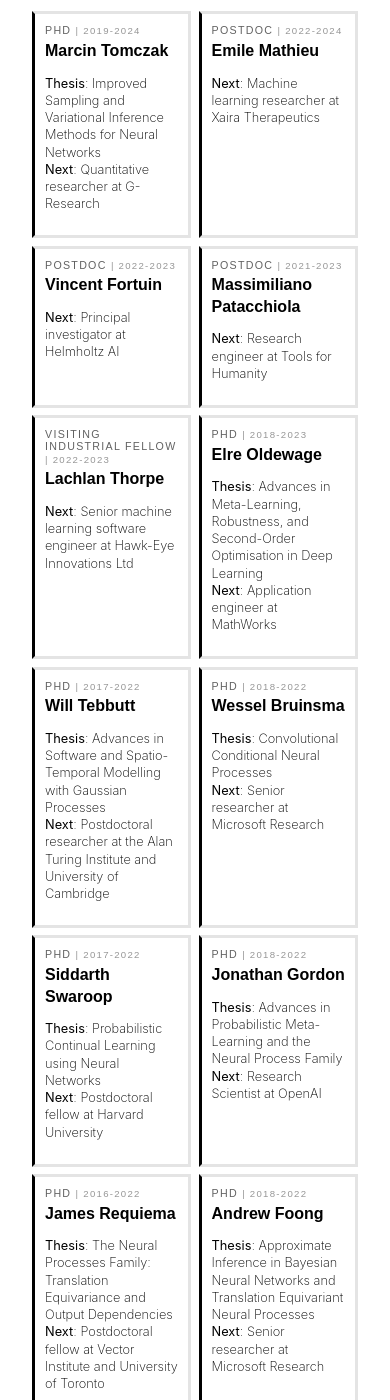
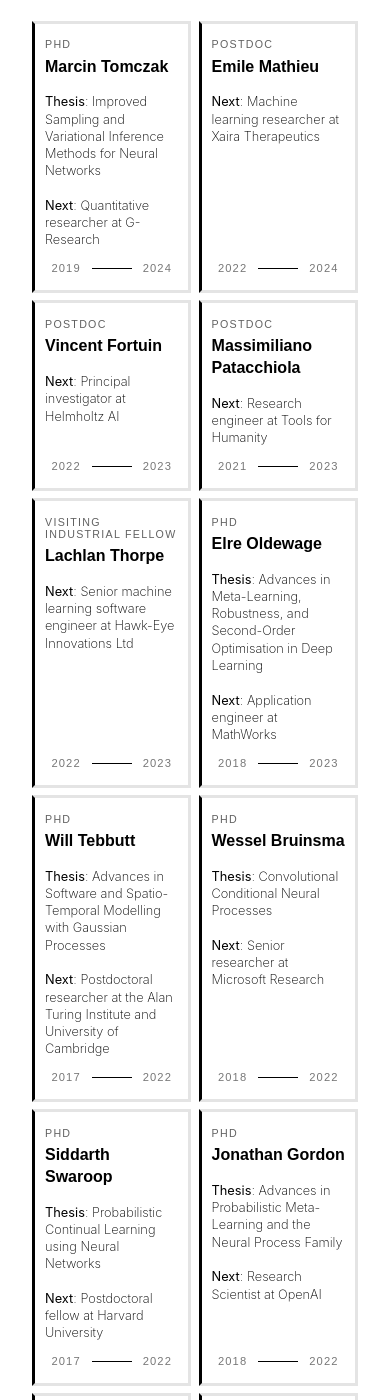
Before and after one commit to rich-turner-group/rich-turner-group.github.io, a Jekyll site: the page built from index.md, in a window 390 px wide and 1400 px high, scrolled down 7483 px. Built offline with Jekyll 4.4.1, drawn with Linux system fonts in a browser that asks for light colours; some of the changed text lies outside the part shown.

Commit message:
Incorporate Kenza's feedback into former members

```diff
--- a/_includes/former_member.html
+++ b/_includes/former_member.html
@@ -1,6 +1,9 @@
 {% comment %} <div class="fl w-100 w-third-ns link dim ba bw0 pa2 mv2 mh2 mh0-ns member-box" style="height=100%;"> {% endcomment %}
-<div class="former-member h-100 member-meta">
-<a href="{{ post.website }}" style="width: 100%; height=100%; display: block; color: black;">
+<a href="{{ post.website }}" class="former-member dim">
+{% comment %} <div class="former-member h-100 member-meta"> {% endcomment %}
+    <div class="member-meta" style="height: 100%;">
+        <div class="flex flex-column h-100" style="height: 100%;">
+{% comment %} <a href="{{ post.website }}" style="width: 100%; height=100%; display: block; color: black;"> {% endcomment %}
     <!-- <article> -->
     {% comment %} <div class="member-meta"> {% endcomment %}
         <div class="role">
@@ -15,15 +18,6 @@
                 {{ post.role }}
                 {% endif %}
             {% endif %}
-            <span style="color: rgb(150,150,150); font-size: 0.6rem;">
-                {% if post.start %}
-                {% if post.end %}
-                    {% if post.start != post.end %}
-                        | {{post.start}}-{{post.end}}
-                    {% endif %}
-                {% endif %}
-                {% endif %}
-            </span>
         </div>
         <h2 class="member-name-company">
             <span class="name">
@@ -35,6 +29,7 @@
                 {% if post.thesis %}
                     <b>Thesis</b>: {{ post.thesis }}
                     <br>
+                    <br>
                 {% endif %}
                 {% if post.next_role %}
                     <b>Next</b>: {{ post.next_role }}
@@ -42,7 +37,21 @@
                 {% endif %}
             </p>
         </noindex>
-    {% comment %} </div> {% endcomment %}
-    <!-- </article> -->
-    </a>
-</div>
+        {% comment %} </div> {% endcomment %}
+        <div class="former-member-date v-btm gray">
+            {% if post.start %}
+            {% if post.end %}
+                <div class="datestart">
+                    {{post.start}}
+                </div>
+                    <span class="divider"></span>
+                <div class="dateend">
+                    {{post.end}}
+                </div>
+            {% endif %}
+            {% endif %}
+            </div>
+        </div>
+    </div>
+</a>
+{% comment %} </div> {% endcomment %}
--- a/style.css
+++ b/style.css
@@ -407,7 +407,8 @@ a p::after {
     display: block
 }
 
-.news-sub-info .divider {
+.news-sub-info .divider,
+.former-member-date .divider {
     background: #000000;
     height: 1px;
     flex: 1;
@@ -523,6 +524,7 @@ a p::after {
 .member-meta .role {
     color: rgb(98, 98, 98);
     display: block;
+    padding-top: clamp(.2444444444rem, 1.1904761905vw, 0.4111111111rem);
     margin: 0 0 clamp(.2222222222rem, .4761904762vw, .4444444444rem);
     font-size: clamp(.6666666667rem, .7738095238vw, .7222222222rem);
     letter-spacing: .12em;
@@ -555,6 +557,13 @@ a p::after {
 
 .former-member {
     border-left: 0.2em solid black;
+    border-top: 0.2em solid rgb(228, 228, 228);
+    border-bottom: 0.2em solid rgb(228, 228, 228);
+    border-right: 0.2em solid rgb(228, 228, 228);
+}
+
+.former-member .member-meta {
+    border-style: none;
 }
 
 .former-members {
@@ -576,3 +585,38 @@ a p::after {
         grid-template-columns: repeat(4, 1fr)
     }
 }
+
+.former-member-date {
+    /* margin: 0 0 0 0; */
+    margin-bottom: 0.3rem;
+    padding-left: 0.4rem;
+    padding-right: 0.4rem;
+    vertical-align: bottom;
+    display: flex;
+    align-items: center;
+    width: 100%;
+    line-height: 1.35;
+    font-weight: 400;
+    font-size: 0.7rem;
+    margin-top: auto;
+    /* Push to bottom */
+
+}
+
+
+.former-member-date .dateend {
+    text-align: right;
+    line-height: 1.25;
+    letter-spacing: .1em;
+}
+
+.former-member-date .datestart {
+    text-align: left;
+    line-height: 1.25;
+    letter-spacing: .1em;
+}
+
+
+.former-member-date span {
+    display: block
+}
```
